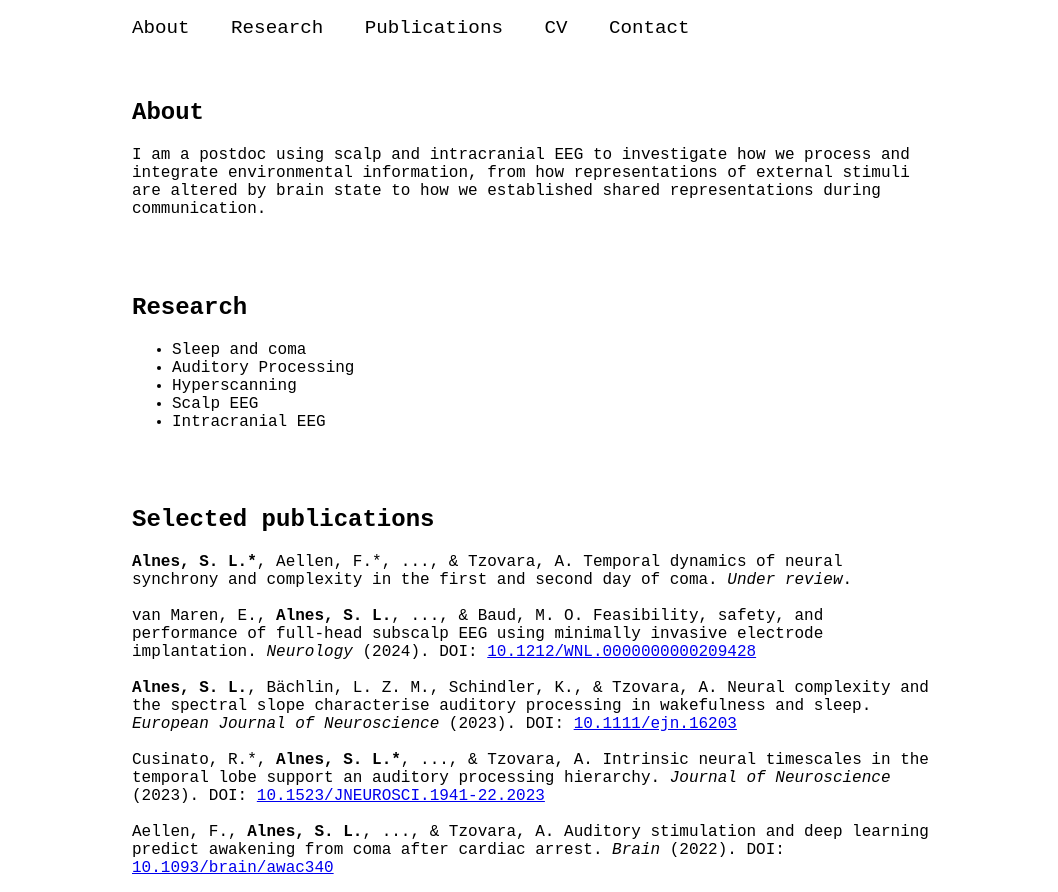
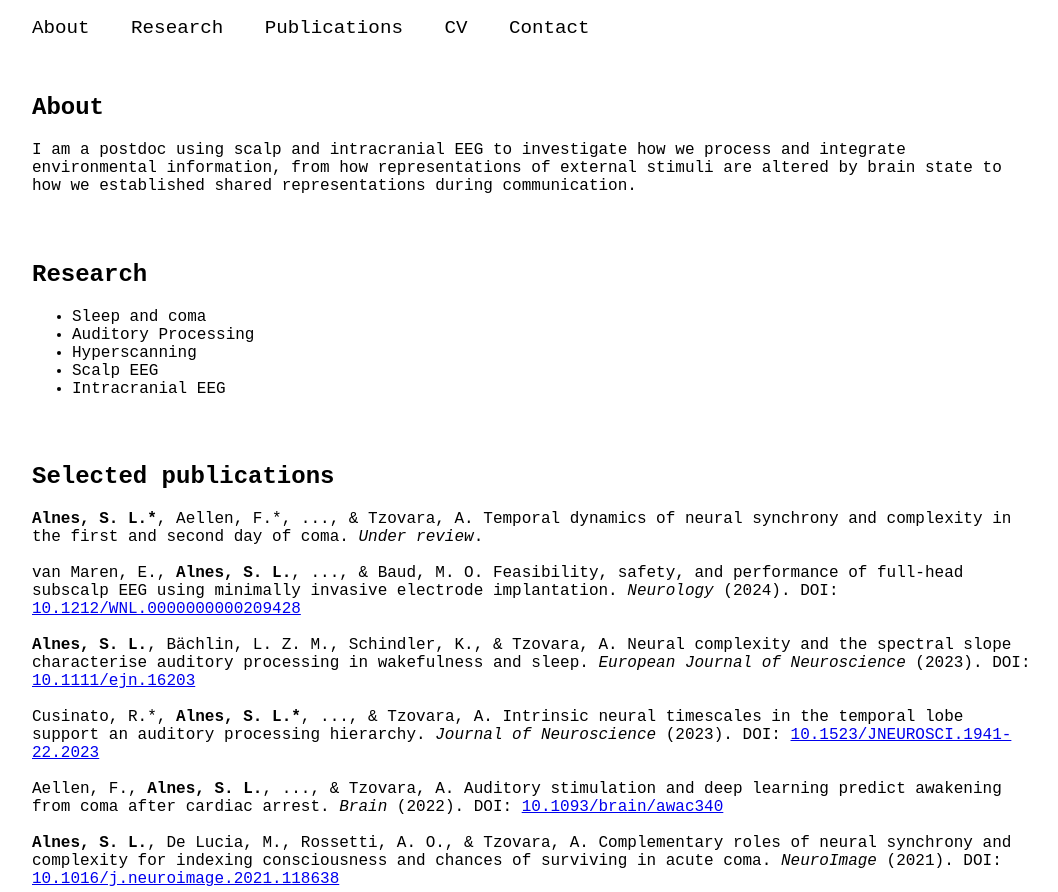
Before and after one commit to slerknes/neuralnes, a plain HTML site: page index.html in a window 1280 px wide. Shown: the part 167-1059 px from the top of the page, without its empty margins (108-1166 px from the left). Drawn offline with Linux system fonts and the light colour scheme.

Commit message:
Mobile friendly and first

```diff
--- a/index.html
+++ b/index.html
@@ -17,25 +17,24 @@
             align-items: center;
             flex-direction: column;
             text-align: left;
+            font-size: 0.85em;
         }
 
         header {
             margin-top: 50px;
-            width: 80%;
-            max-width: 800px;
+            width: 95%;
         }
 
         nav {
             margin: 20px 0;
             font-size: 1.2em;
-            width: 80%;
-            max-width: 800px;
+            width: 95%;
         }
 
         nav a {
             color: #000000;
             text-decoration: none;
-            margin: 0 15px;
+            margin: 0 10px;
         }
 
         nav a:first-of-type {
@@ -47,21 +46,18 @@
         }
 
         section {
-            width: 80%;
-            max-width: 800px;
-            padding: 20px;
+            width: 95%;
+            padding: 15px;
+        }
+
+        section#publications {
+            font-size: 0.75em;
         }
 
         footer {
             margin-top: 50px;
             padding: 20px;
             font-size: 0.8em;
-        }
-
-        .image-container {
-            display: flex;
-            justify-content: center;
-            margin: 20px 0;
         }
 
         img {
@@ -77,6 +73,34 @@
             font-weight: bold;
         }
 
+        @media only screen and (min-width: 769px) {
+            body {
+                font-size: 1em;
+            }
+
+            header, nav, section {
+                width: 80%;
+                max-width: 800px;
+            }
+
+            nav a {
+                margin: 0 15px;
+            }
+
+            section#publications {
+                font-size: 0.90em;
+            }
+        }
+
+        @media only screen and (min-width: 1200px) {
+            header, nav, section {
+                max-width: 1000px;
+            }
+
+            section#publications {
+                font-size: 1em;
+            }
+        }
     </style>
 </head>
 <body>
@@ -96,11 +120,6 @@
 
 <section id="about">
     <h2>About</h2>
-    <!--
-    <div class="image-container">
-        <img src="your-photo.jpg" alt="Sigurd Lerkerød Alnes">
-    </div>
-    -->
     <p>
         I am a postdoc using scalp and intracranial EEG to investigate how we process and integrate environmental information, from how representations of external stimuli are altered by brain state to how we established shared representations during communication.
     </p>
```
